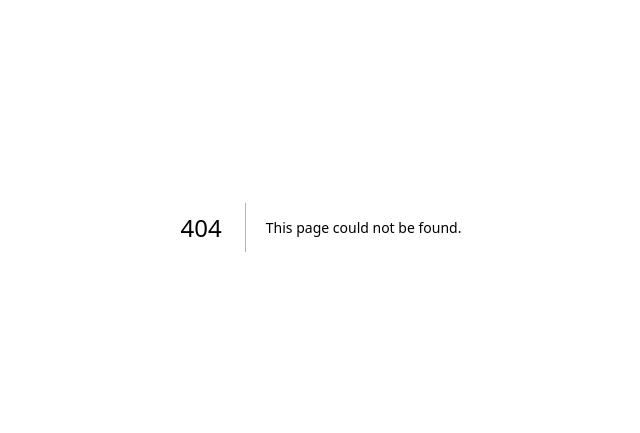
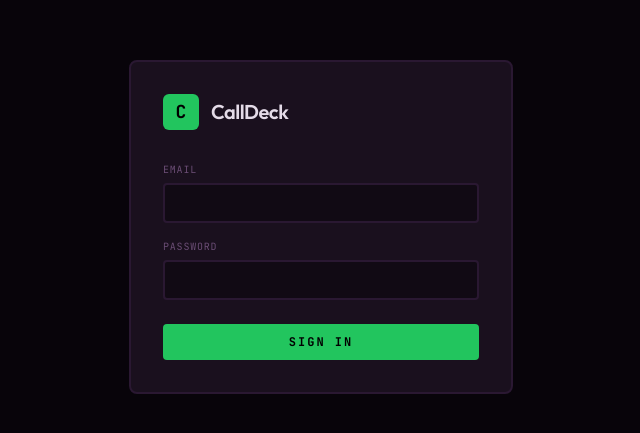
Before and after one commit to thegeshwar/calldeck, a Next.js app: page /login in a window 1280 px wide. Before the commit this address had no page. Shown: the part 173-606 px from the top of the page, without its empty margins (319-959 px from the left). Built offline with nearby package versions, Linux system fonts and the light colour scheme.

Commit message:
feat: add login page with Supabase auth

```diff
--- /dev/null
+++ b/src/app/(auth)/login/page.tsx
@@ -0,0 +1,88 @@
+"use client";
+
+import { useState } from "react";
+import { createClient } from "@/lib/supabase/client";
+import { useRouter } from "next/navigation";
+
+export default function LoginPage() {
+  const [email, setEmail] = useState("");
+  const [password, setPassword] = useState("");
+  const [error, setError] = useState("");
+  const [loading, setLoading] = useState(false);
+  const router = useRouter();
+
+  async function handleSubmit(e: React.FormEvent) {
+    e.preventDefault();
+    setError("");
+    setLoading(true);
+
+    const supabase = createClient();
+    const { error } = await supabase.auth.signInWithPassword({ email, password });
+
+    if (error) {
+      setError(error.message);
+      setLoading(false);
+      return;
+    }
+
+    router.push("/queue");
+    router.refresh();
+  }
+
+  return (
+    <div className="flex items-center justify-center min-h-screen bg-bg-root">
+      <form
+        onSubmit={handleSubmit}
+        className="w-full max-w-sm bg-bg-elevated border-2 border-border rounded-lg p-8"
+      >
+        <div className="flex items-center gap-3 mb-8">
+          <div className="w-9 h-9 rounded-md bg-green flex items-center justify-center text-black font-bold text-lg font-[family-name:var(--font-mono)]">
+            C
+          </div>
+          <span className="text-xl font-semibold tracking-tight text-text-primary">
+            CallDeck
+          </span>
+        </div>
+
+        <div className="space-y-4">
+          <div>
+            <label className="block text-[10px] font-[family-name:var(--font-mono)] uppercase tracking-[0.8px] text-text-muted mb-1.5">
+              Email
+            </label>
+            <input
+              type="email"
+              value={email}
+              onChange={(e) => setEmail(e.target.value)}
+              className="w-full bg-bg-surface border-2 border-border rounded px-3 py-2 text-sm text-text-primary outline-none focus:border-border-bright transition-colors"
+              required
+            />
+          </div>
+          <div>
+            <label className="block text-[10px] font-[family-name:var(--font-mono)] uppercase tracking-[0.8px] text-text-muted mb-1.5">
+              Password
+            </label>
+            <input
+              type="password"
+              value={password}
+              onChange={(e) => setPassword(e.target.value)}
+              className="w-full bg-bg-surface border-2 border-border rounded px-3 py-2 text-sm text-text-primary outline-none focus:border-border-bright transition-colors"
+              required
+            />
+          </div>
+        </div>
+
+        {error && (
+          <p className="mt-3 text-xs text-red font-[family-name:var(--font-mono)]">{error}</p>
+        )}
+
+        <button
+          type="submit"
+          disabled={loading}
+          className="mt-6 w-full bg-green text-black font-bold text-xs uppercase tracking-[2px] py-2.5 rounded font-[family-name:var(--font-mono)] hover:brightness-110 transition-all disabled:opacity-50"
+        >
+          {loading ? "Signing in..." : "Sign In"}
+        </button>
+      </form>
+    </div>
+  );
+}
```
